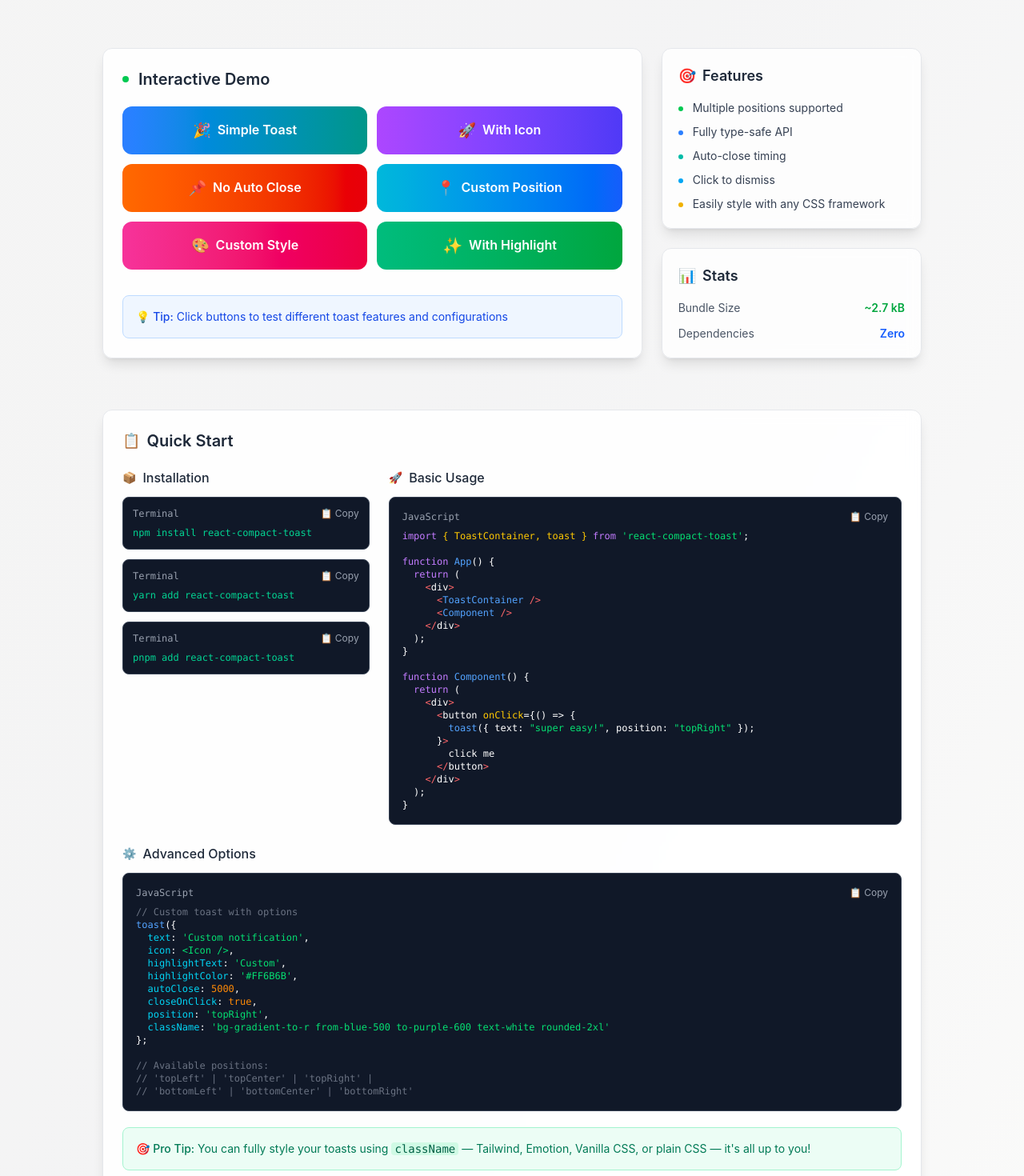
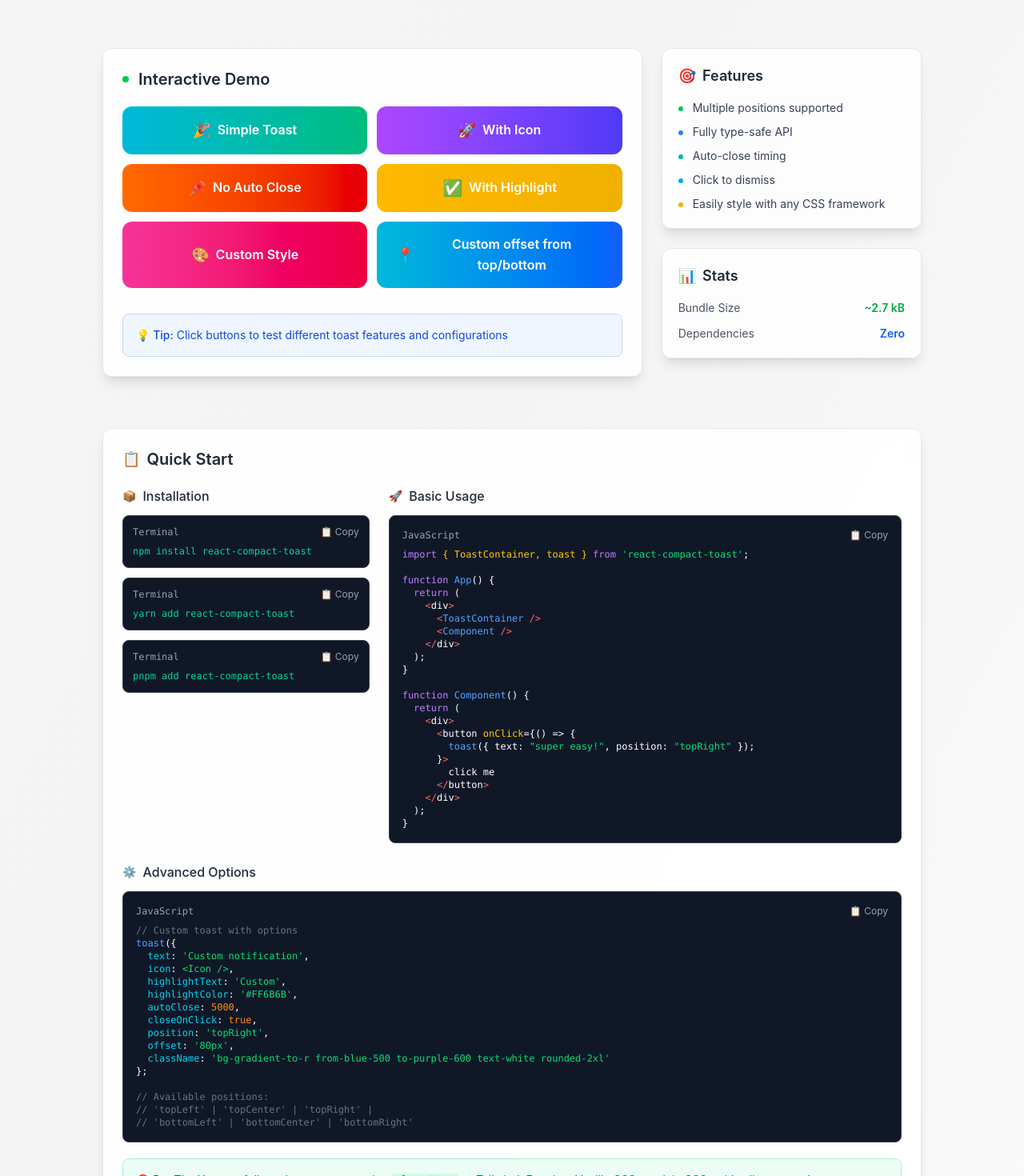
Before and after one commit to m2na7/react-compact-toast, a Next.js app in the folder playground/: page / in a window 1280 px wide. Shown: the part 740-2210 px from the top of the page at 80% size. Built offline with nearby package versions, Linux system fonts and the light colour scheme.

Commit message:
feat(playground): update Toast offset and style in InteractiveDemo and QuickStart components

```diff
--- a/playground/src/app/components/InteractiveDemo.tsx
+++ b/playground/src/app/components/InteractiveDemo.tsx
@@ -56,8 +56,9 @@
 
   const showCustomPosition = () => {
     toast({
-      text: 'Bottom left positioned toast',
+      text: 'Toast with custom offset',
       position: 'bottomLeft',
+      offset: 80,
       className: 'bg-gradient-to-r from-cyan-500 to-blue-500 text-white font-medium rounded-lg shadow-lg',
       autoClose: 5000,
     });
@@ -66,7 +67,7 @@
   const showCustomStyle = () => {
     toast({
       text: ' uploaded and processed. Click here to view details or dismiss this notification.',
-      position: 'topLeft',
+      position: 'bottomRight',
       className: 'w-80 h-24 bg-white text-gray-800 rounded-lg shadow-lg border-l-4 border-green-500 p-4 flex flex-col justify-center hover:shadow-xl transition-shadow duration-200',
       highlightText: 'Successfully',
       highlightColor: '#10B981',
@@ -105,9 +106,9 @@
         <motion.button
           variants={itemVariants}
           onClick={showSimpleToast}
-          className="group relative overflow-hidden bg-gradient-to-r from-blue-500 to-teal-600 text-white font-semibold py-4 px-6 rounded-xl transition-all duration-300 hover:shadow-2xl hover:scale-102 active:scale-98"
+          className="group relative overflow-hidden bg-gradient-to-r from-cyan-500 to-emerald-500 text-white font-semibold py-4 px-6 rounded-xl transition-all duration-300 hover:shadow-2xl hover:scale-102 active:scale-98"
         >
-          <div className="absolute inset-0 bg-gradient-to-r from-blue-600 to-teal-700 opacity-0 group-hover:opacity-100 transition-opacity duration-300"></div>
+          <div className="absolute inset-0 bg-gradient-to-r from-cyan-600 to-emerald-600 opacity-0 group-hover:opacity-100 transition-opacity duration-300"></div>
           <div className="relative flex items-center justify-center">
             <span className="text-lg mr-2">🎉</span>
             Simple Toast
@@ -140,13 +141,13 @@
 
         <motion.button
           variants={itemVariants}
-          onClick={showCustomPosition}
-          className="group relative overflow-hidden bg-gradient-to-r from-cyan-500 to-blue-600 text-white font-semibold py-4 px-6 rounded-xl transition-all duration-300 hover:shadow-xl hover:scale-102 active:scale-98"
+          onClick={showWithHighlight}
+          className="group relative overflow-hidden bg-gradient-to-r from-amber-400 to-yellow-500 text-white font-semibold py-4 px-6 rounded-xl transition-all duration-300 hover:shadow-xl hover:scale-102 active:scale-98"
         >
-          <div className="absolute inset-0 bg-gradient-to-r from-cyan-600 to-blue-700 opacity-0 group-hover:opacity-100 transition-opacity duration-300"></div>
+          <div className="absolute inset-0 bg-gradient-to-r from-amber-500 to-yellow-600 opacity-0 group-hover:opacity-100 transition-opacity duration-300"></div>
           <div className="relative flex items-center justify-center">
-            <span className="text-lg mr-2">📍</span>
-            Custom Position
+            <span className="text-xl mr-2">✅</span>
+            With Highlight
           </div>
         </motion.button>
 
@@ -164,15 +165,16 @@
 
         <motion.button
           variants={itemVariants}
-          onClick={showWithHighlight}
-          className="group relative overflow-hidden bg-gradient-to-r from-emerald-500 to-green-600 text-white font-semibold py-4 px-6 rounded-xl transition-all duration-300 hover:shadow-xl hover:scale-102 active:scale-98"
+          onClick={showCustomPosition}
+          className="group relative overflow-hidden bg-gradient-to-r from-cyan-500 to-blue-600 text-white font-semibold py-4 px-6 rounded-xl transition-all duration-300 hover:shadow-xl hover:scale-102 active:scale-98"
         >
-          <div className="absolute inset-0 bg-gradient-to-r from-emerald-600 to-green-700 opacity-0 group-hover:opacity-100 transition-opacity duration-300"></div>
+          <div className="absolute inset-0 bg-gradient-to-r from-cyan-600 to-blue-700 opacity-0 group-hover:opacity-100 transition-opacity duration-300"></div>
           <div className="relative flex items-center justify-center">
-            <span className="text-xl mr-2">✨</span>
-            With Highlight
+            <span className="text-lg mr-2">📍</span>
+            Custom offset from top/bottom
           </div>
         </motion.button>
+
       </div>
 
       <motion.div
--- a/playground/src/app/components/QuickStart.tsx
+++ b/playground/src/app/components/QuickStart.tsx
@@ -247,6 +247,8 @@
                   {'\n  '}
                   <span className="text-cyan-400">position</span>: <span className="text-green-400">'topRight'</span>,
                   {'\n  '}
+                  <span className="text-cyan-400">offset</span>: <span className="text-green-400">'80px'</span>,
+                  {'\n  '}
                   <span className="text-cyan-400">className</span>: <span className="text-green-400">'bg-gradient-to-r from-blue-500 to-purple-600 text-white rounded-2xl'</span>
                   {'\n'}{'}'};
                   {'\n\n'}
```
